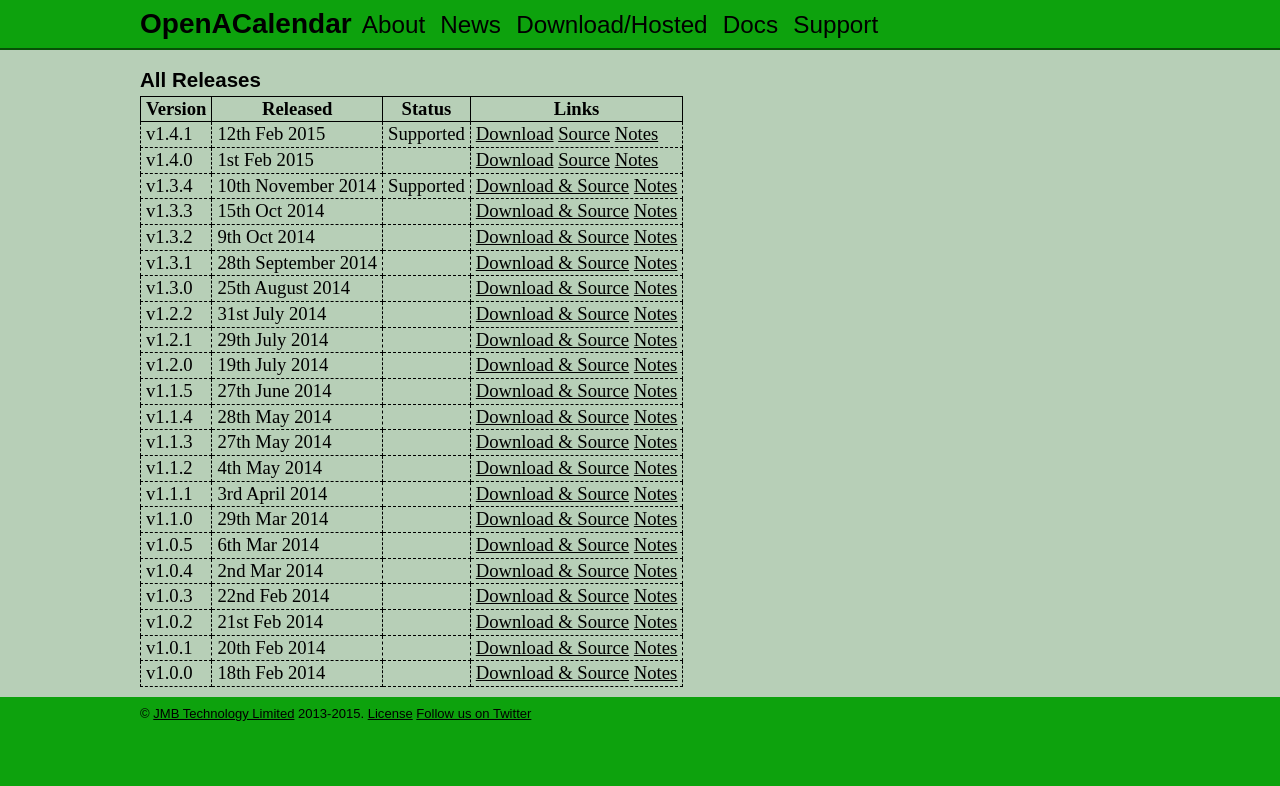
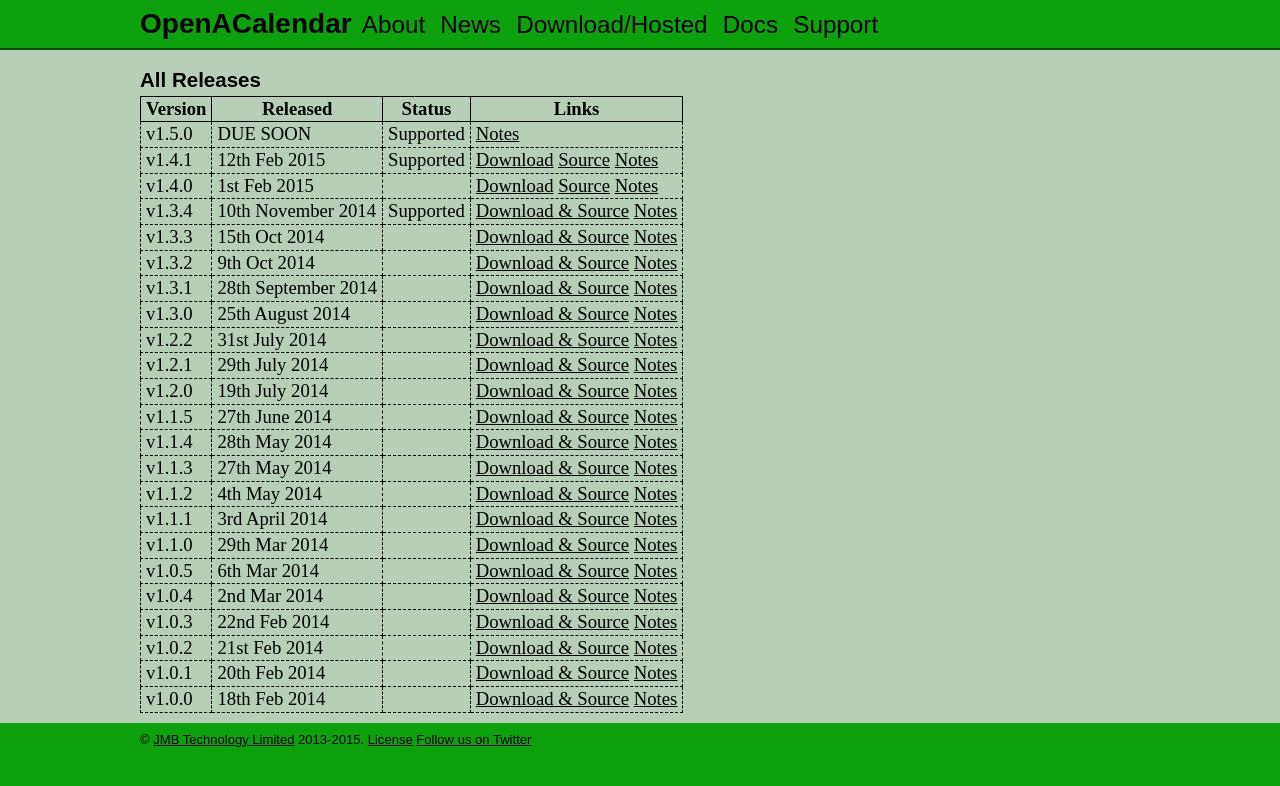
Before and after one commit to OpenACalendar/openacalendar.github.io, a Jekyll site: the page built from release/index.html, in a window 1280 px wide. Shown: the top 786 px of the page. Built offline with Jekyll 4.4.1, drawn with Linux system fonts in a browser that asks for light colours; Markdown is read by kramdown in place of the engine named in the settings; comment, search, counter and statistics services are not loaded.

Commit message:
Start 1.5.0 page

```diff
--- a/release/index.html
+++ b/release/index.html
@@ -8,6 +8,16 @@
 
 <table class="releases">
 	<tr><th>Version</th><th>Released</th><th>Status</th><th>Links</th></tr>
+	<tr>
+		<td>v1.5.0</td>
+		<td>DUE SOON</td>
+		<td>Supported</td>
+		<td>
+			<!-- a href="http://packages.openacalendar.org/raw/openacalendar-1.5.0.zip">Download</a>
+			<a href="https://github.com/OpenACalendar/OpenACalendar-Web-Core/releases/tag/v1.5.0">Source</a -->
+			<a href="1.5.0.html">Notes</a>
+		</td>
+	</tr>
 	<tr>
 		<td>v1.4.1</td>
 		<td>12th Feb 2015</td>
```
Also changed, not shown: release/1.5.0.html (added, +25 -0 lines).
